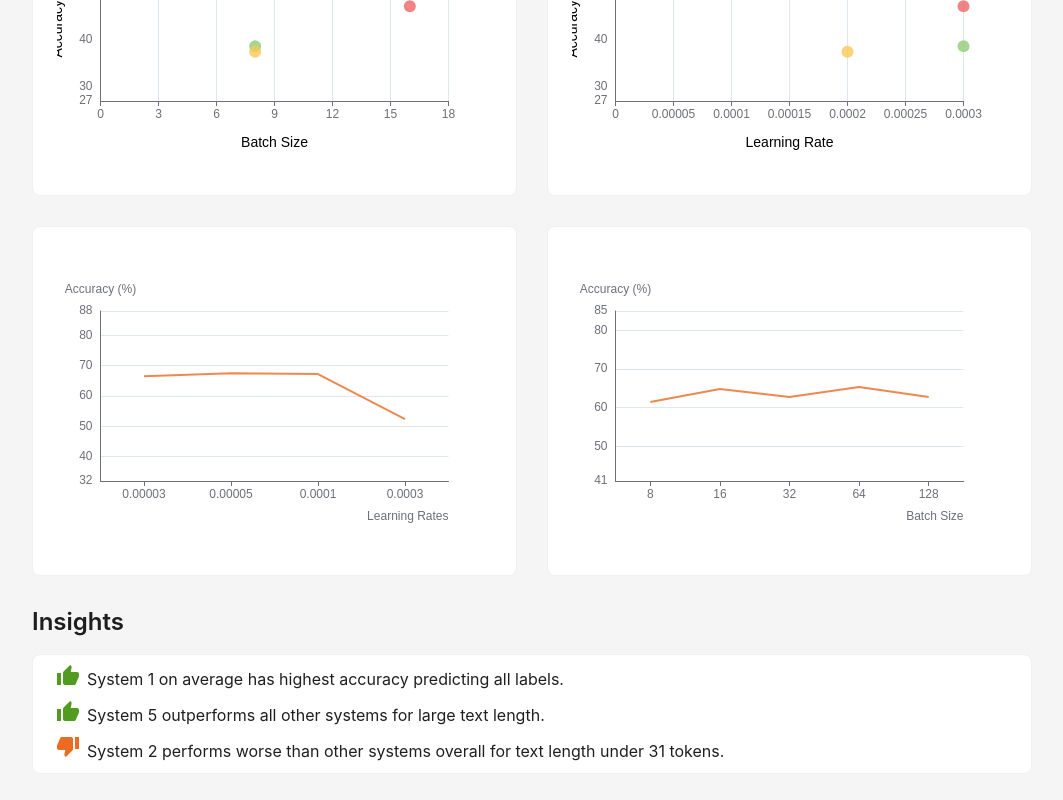
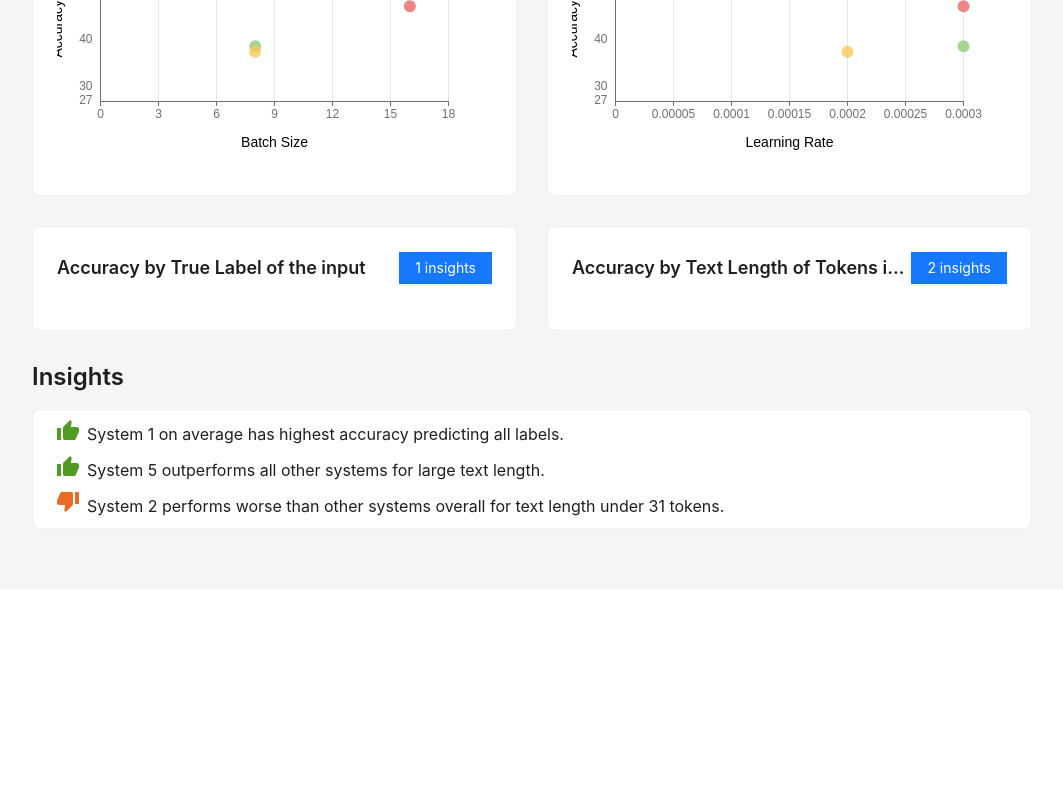
Before and after one commit to ta211/explainaboard_capstone, a React (Create React App) app: page / in a window 1280 px wide. Shown: the part 1357-2157 px from the top of the page, without its empty margins (208-1271 px from the left). After the commit the page ends 1946 px from the top, so only its background shows below. Built offline with nearby package versions, Linux system fonts and the light colour scheme.

Commit message:
ProjectOverview upgraded OG EB Charts: added empty cards and got the insights (multi-insight mode) right

```diff
--- a/src/components/chart-card/ChartCard.js
+++ b/src/components/chart-card/ChartCard.js
@@ -1,6 +1,6 @@
 import { useState } from 'react';
 
-import { Button, Card, Popover, Typography } from 'antd';
+import { Button, Card, Popover, Row, Typography } from 'antd';
 
 import "./ChartCard.css";
 
@@ -17,7 +17,11 @@ export default function ChartCard({
         let insightContent =
         <div className="insight-content">
             {insights.map((insight, index) =>
-                <Typography.Text key={index} color="white">{insight}</Typography.Text>
+            <Row>
+                <Typography.Text key={index} color="white">
+                    {insights.length > 1 ? "·  " : ""}{insight}
+                </Typography.Text>
+            </Row>
             )}
         </div>;
 
--- a/src/data/data.js
+++ b/src/data/data.js
@@ -173,7 +173,14 @@ const system5 = {
 const insights = {
     "accuracy vs batch_size": [
         "Overall, with the other metadata fields controled, 16 is a better batch size than 8."
-    ]
+    ],
+    "accuracy by true label of the input": [
+        "System 1 on average has highest accuracy predicting all labels."
+    ],
+    "accuracy by text length of tokens in the input": [
+        "System 5 outperforms all other systems for large text length.",
+        "System 2 performs worse than other systems overall for text length under 31 tokens."
+    ],
 }
 
 const systems = [system1, system2, system3, system4, system5];
--- a/src/pages/project-overview/ProjectOverview.js
+++ b/src/pages/project-overview/ProjectOverview.js
@@ -83,7 +83,7 @@ export default function ProjectOverview(props) {
                     <Typography.Text type="secondary">For selected systems</Typography.Text>
                 </Space>
                 <Space className="projects-charts-container" wrap>
-                    {/* Metric vs Metadata graphs */}
+                    {/* Metric vs Metadata charts */}
                     {
                         Object.keys(systems[0].metadata).map((thisMetadata, index) => {
 
@@ -103,8 +103,18 @@ export default function ProjectOverview(props) {
                             </ChartCard>
                         )})
                     }
-                    <Card><AccuracyLearningRateView /></Card>
-                    <Card><AccuracyBatchsizeView /></Card>
+                    {/* Upgraded original ExplainaBoard charts */}
+                    <ChartCard
+                        title="Accuracy by True Label of the input"
+                        insights={insights["accuracy by true label of the input"]}
+                    >
+                    </ChartCard>
+
+                    <ChartCard
+                        title="Accuracy by Text Length of Tokens in the input"
+                        insights={insights["accuracy by text length of tokens in the input"]}
+                    >
+                    </ChartCard>
                 </Space>
 
                 <Typography.Title level={1}>Insights</Typography.Title>
```
